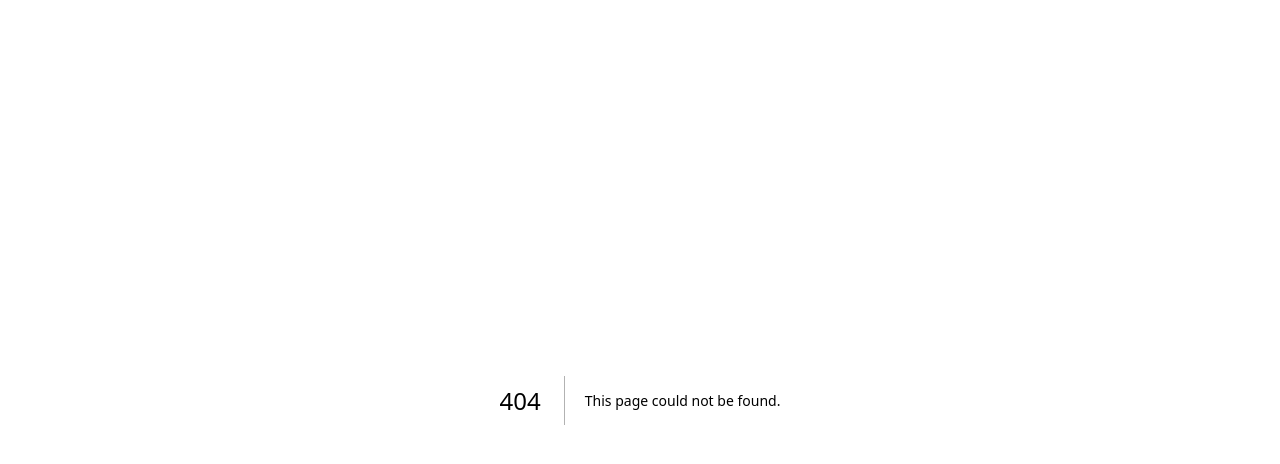
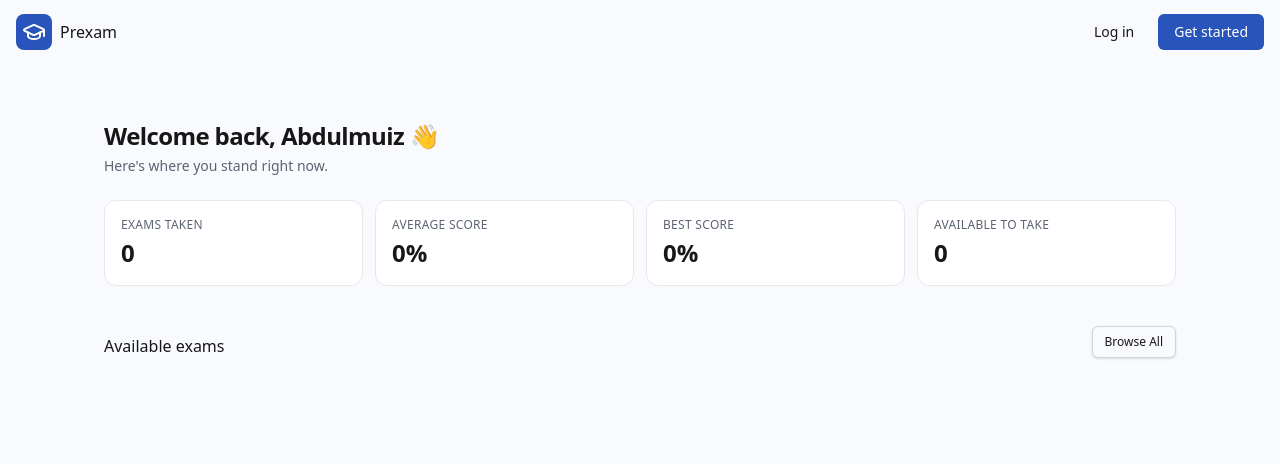
Before and after one commit to gafs-codex/Prepxam, a Next.js app: page /dashboard in a window 1280 px wide. Before the commit this address had no page. Shown: the top 464 px of the page. Built offline with nearby package versions, Linux system fonts and the light colour scheme.

Commit message:
student dashboard

```diff
--- a/src/app/forgot-password/page.jsx
+++ b/src/app/(auth)/forgot-password/page.jsx
@@ -18,7 +18,7 @@ export default function ForgotPassword() {
                                     Send link
                                 </button>
 
-                                <Link href={`/login`} className="inline-flex items-center justify-center gap-2 whitespace-nowrap rounded-md text-sm font-medium cursor-pointer transition-colors text-black w-full py-1.5 px-3 hover:bg-accent">
+                                <Link href={`ath/login`} className="inline-flex items-center justify-center gap-2 whitespace-nowrap rounded-md text-sm font-medium cursor-pointer transition-colors text-black w-full py-1.5 px-3 hover:bg-accent">
                                     Back to login
                                 </Link>
                             </form>
--- a/src/app/login/page.jsx
+++ b/src/app/(auth)/login/page.jsx
@@ -32,7 +32,7 @@ export default function Login() {
                                     />
                                     Remember me
                                 </label>
-                                <Link className="text-sm font-medium text-primary hover:underline" href={``}>Forgot password?</Link>
+                                <Link className="text-sm font-medium text-primary hover:underline" href={`/forgot-password`}>Forgot password?</Link>
                             </div>
 
                             <button className="inline-flex items-center justify-center gap-2 whitespace-nowrap rounded-md text-sm font-medium cursor-pointer transition-colors bg-primary text-white w-full py-1.5 px-3">
--- /dev/null
+++ b/src/app/(student)/dashboard/layout.jsx
@@ -0,0 +1,12 @@
+import Navbar from "@/components/Landing/Navbar"
+
+export default function StudentDashboardLayout({ children }) {
+    return (
+        <div className="min-h-screen bg-background">
+            <Navbar />
+            <main className="mx-auto max-w-6xl px-4 py-6">
+                {children}
+            </main>
+        </div>
+    );
+}
--- /dev/null
+++ b/src/app/(student)/dashboard/page.jsx
@@ -0,0 +1,26 @@
+import StatCard from "@/components/ui/StatCard"
+import { StatData } from "@/data/StatCard"
+import Link from "next/link"
+export default function StudentDashboard() {
+    return (
+        <main className="mx-auto max-w-7xl px-4 py-8 sm:px-6">
+            <h1 className="text-2xl font-semibold tracking-tight">Welcome back, Abdulmuiz 👋</h1>
+            <p className="mt-1 text-sm text-muted">Here's where you stand right now.</p>
+
+            <div className="mt-6 grid gap-3 sm:grid-cols-2 lg:grid-cols-4">
+                {StatData.map((stat) => {
+                    return <StatCard key={stat.label} {...stat} />
+                })}
+            </div>
+
+            <section className="mt-10">
+                <div className="flex items-end justify-between gap-4">
+                    <h2>Available exams</h2>
+                    <Link href={``} className="inline-flex items-center justify-center gap-2 whitespace-nowrap font-medium cursor-pointer border border-input bg-background shadow-sm hover:bg-accent hover:text-accent-foreground h-8 rounded-md px-3 text-xs">Browse All</Link>
+                </div>
+
+
+            </section>
+        </main>
+    )
+}
--- /dev/null
+++ b/src/components/ui/StatCard.jsx
@@ -0,0 +1,8 @@
+export default function StatCard({ label, value }) {
+    return (
+        <div className="rounded-xl border border-border bg-card p-4">
+            <p className="text-xs font-medium uppercase tracking-wide text-muted">{label}</p>
+            <p className="mt-1 text-2xl font-semibold">{value}</p>
+        </div>
+    )
+}
--- /dev/null
+++ b/src/data/StatCard.js
@@ -0,0 +1,6 @@
+export const StatData = [
+    { label: "Exams Taken", value: 0 },
+    { label: "Average Score", value: "0%" },
+    { label: "Best Score", value: "0%" },
+    { label: "Available to Take", value: 0 },
+]
```
Also changed, not shown: src/app/(auth)/register/page.jsx (renamed from src/app/register/page.jsx).
